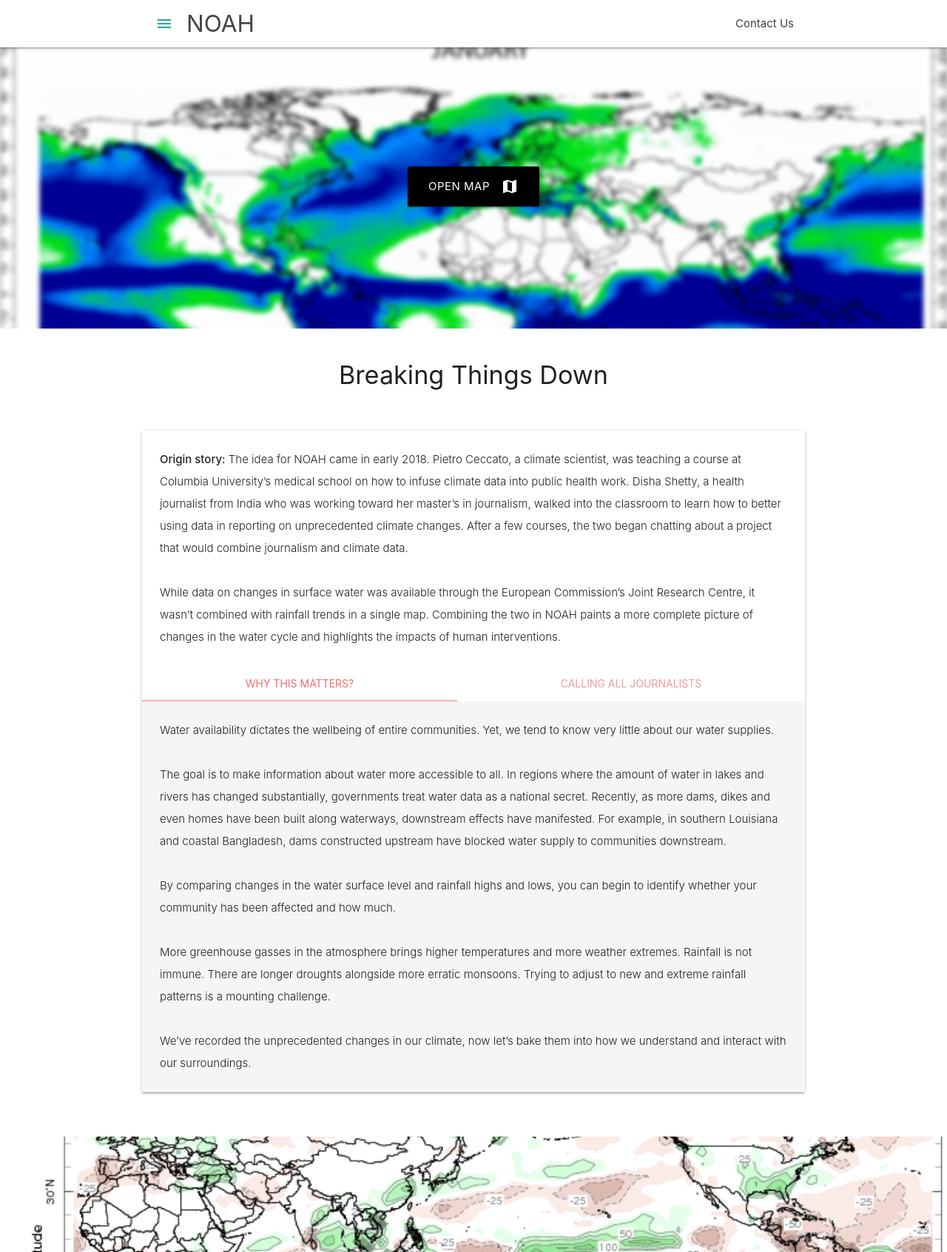
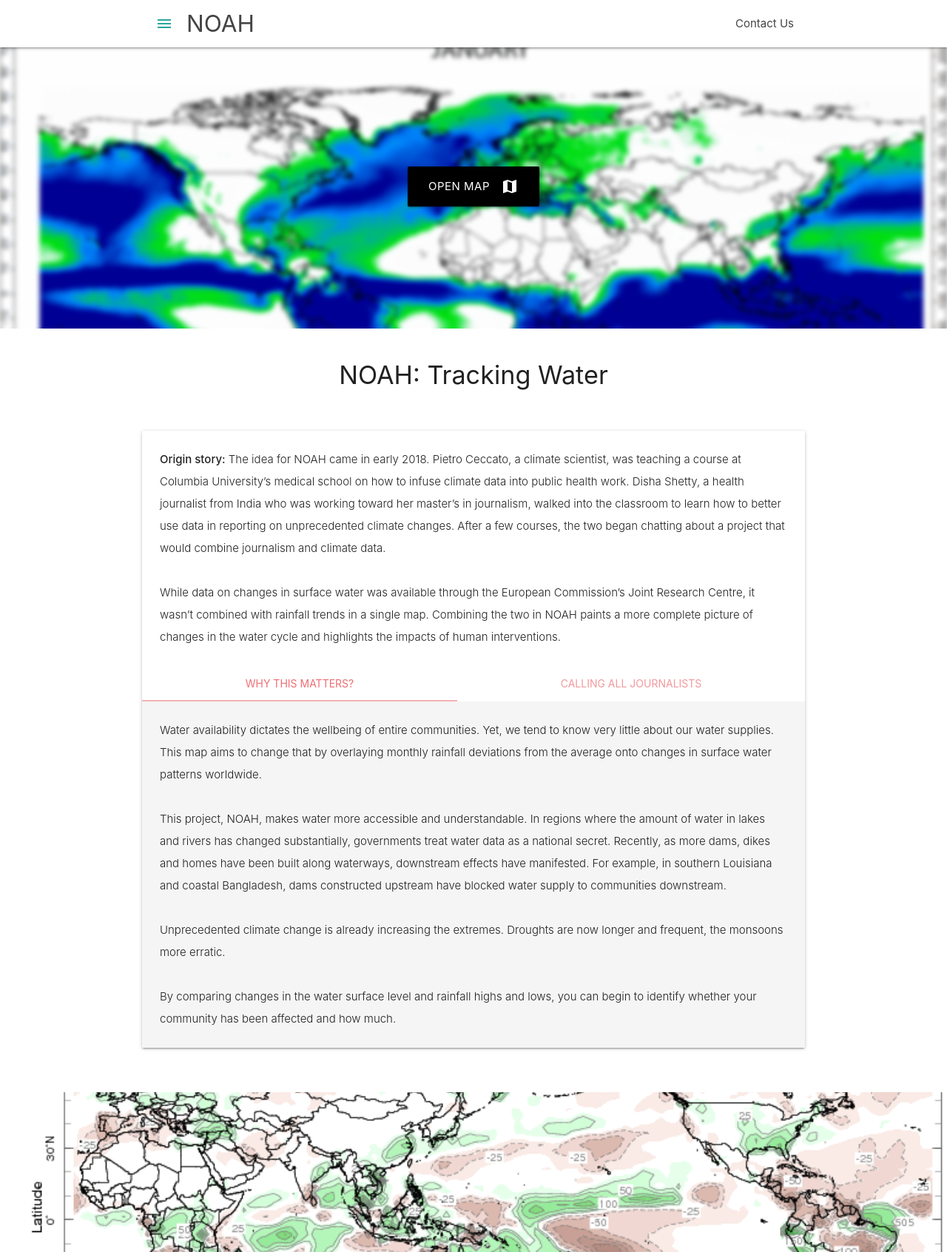
Before and after one commit to ravielakshmanan/arcgis, a Flask app: page / in a window 1280 px wide. Shown: the top 1692 px of the page at 74% size. Run offline with Flask 2, Linux system fonts and the light colour scheme; some libraries are stand-ins or nearby versions.

Commit message:
description chnages to home page

```diff
--- a/templates/index.html
+++ b/templates/index.html
@@ -66,7 +66,7 @@
       <div class="row">
         <div class="col s12 center">
           <h3><i class="mdi-content-send brown-text"></i></h3>
-          <h4>Breaking Things Down</h4>
+          <h4>NOAH: Tracking Water </h4>
         </div>
       </div>
     </div>
@@ -76,7 +76,7 @@
     <div class="card darken-1">
       <div class="card-content">
         <p class="left-align light">
-          <strong>Origin story:</strong> The idea for NOAH came in early 2018. Pietro Ceccato, a climate scientist, was teaching a course at Columbia University’s medical school on how to infuse climate data into public health work. Disha Shetty, a health journalist from India who was working toward her master’s in journalism, walked into the classroom to learn how to better using data in reporting on unprecedented climate changes. After a few courses, the two began chatting about a project that would combine journalism and climate data.
+          <strong>Origin story:</strong> The idea for NOAH came in early 2018. Pietro Ceccato, a climate scientist, was teaching a course at Columbia University’s medical school on how to infuse climate data into public health work. Disha Shetty, a health journalist from India who was working toward her master’s in journalism, walked into the classroom to learn how to better use data in reporting on unprecedented climate changes. After a few courses, the two began chatting about a project that would combine journalism and climate data.
           <br/>
           <br/>
           While data on changes in surface water was available through the European Commission’s Joint Research Centre, it wasn’t combined with rainfall trends in a single map. Combining the two in NOAH paints a more complete picture of changes in the water cycle and highlights the impacts of human interventions.
@@ -92,33 +92,27 @@
       <div class="card-content grey white lighten-4">
         <div id="why">
           <p class="left-align light">
-            Water availability dictates the wellbeing of entire communities. Yet, we tend to know very little about our water supplies.
+            Water availability dictates the wellbeing of entire communities. Yet, we tend to know very little about our water supplies. This map aims to change that by overlaying monthly rainfall deviations from the average onto changes in surface water patterns worldwide.
             <br/>
             <br/>
-            The goal is to make information about water more accessible to all. In regions where the amount of water in lakes and rivers has changed substantially, governments treat water data as a national secret. Recently, as more dams, dikes and even homes have been built along waterways, downstream effects have manifested. For example, in southern Louisiana and coastal Bangladesh, dams constructed upstream have blocked water supply to communities downstream.
+            This project, NOAH, makes water more accessible and understandable. In regions where the amount of water in lakes and rivers has changed substantially, governments treat water data as a national secret. Recently, as more dams, dikes and homes have been built along waterways, downstream effects have manifested. For example, in southern Louisiana and coastal Bangladesh, dams constructed upstream have blocked water supply to communities downstream.
+            <br/>
+            <br/>
+            Unprecedented climate change is already increasing the extremes. Droughts are now longer and frequent, the monsoons more erratic.
             <br/>
             <br/>
             By comparing changes in the water surface level and rainfall highs and lows, you can begin to identify whether your community has been affected and how much.
-            <br/>
-            <br/>
-            More greenhouse gasses in the atmosphere brings higher temperatures and more weather extremes. Rainfall is not immune. There are longer droughts alongside more erratic monsoons. Trying to adjust to new and extreme rainfall patterns is a mounting challenge.
-            <br/>
-            <br/>
-            We’ve recorded the unprecedented changes in our climate, now let’s bake them into how we understand and interact with our surroundings.
           </p>
         </div>
         <div id="call">
           <p class="left-align light">
-            NOAH gives journalists  rich opportunities to discover, report and tell stories.
-            <br/>
-            <br/>
-            Touring the world in NOAH, you can find a town where  the community’s reservoir is severely depleted, but rainfall has remained stable; raising questions about water management or upstream engineering. You may also stumble upon an area where little has changed on the surface, but where rainfall highs and lows have fluctuated dramatically. How has that changed the communities?
+            NOAH gives journalists  rich opportunities to discover, report and tell stories. Touring the world in NOAH, you can find a town where  the community’s reservoir is severely depleted, but rainfall has remained stable; raising questions about water management or upstream engineering. You may also stumble upon an area where little has changed on the surface, but where rainfall highs and lows have fluctuated dramatically. How has that changed the communities?
             <br/>
             <br/>
             If you’re a journalist covering a particular area, you can request the raw data for that region. When a climate or water event crops up, you can access both historical and modern-day data to inform your reporting.
             <br/>
             <br/>
-            The journalists on our team are available to guide you through the map, talk through story ideas and share tips on climate reporting. If you reach out to us at water.appspot@gmail.com, one of our journalists will respond within the week and set up a time to chat.
+            The journalists on our team are available to guide you through the map, talk through story ideas and share tips on climate reporting. If you reach out to us at <a href="mailto:water.appspot@gmail.com">water.appspot@gmail.com.</a>, one of our journalists will respond within the week and set up a time to chat.
             <br/>
             <br/>
             We would also like to take this opportunity to express our gratitude to <a href="https://brown.columbia.edu/">The Brown Institute for Media Innovation</a>, without whose support this project would not have been possible.
@@ -155,7 +149,7 @@
             Sources: The National Oceanic and Atmospheric Administration (NOAA) Climate Prediction Center’s Climate Anomaly Monitoring System_OPI provided monthly rainfall data going back to 1978. Columbia University’s International Research Institute for Climate and Society houses this information and presents it in <a href="http://iridl.ldeo.columbia.edu/maproom/Global/Precipitation/Anomaly.html#tabs-1">its own online map</a>.
             <br>
             <br>
-            The global surface water data is courtesy of the European Commission’s Joint Research Centre. Using three million Landsat satellite images, a four-person team at the centre quantified the changes in global surface water between 1984 and 2015. The team published their findings and analysis in <a href="https://www.nature.com/articles/nature20584">Nature in December 2016</a>.
+            The global surface water data is courtesy of the European Commission’s Joint Research Centre. Using three million Landsat satellite images, a four-person team at the centre quantified the changes in global surface water between 1984 and 2015. The team published their findings and analysis in <a href="https://www.nature.com/articles/nature20584"><i>Nature</i> in December 2016</a>.
           </p>
         </div>
     </div>
```
Also changed, not shown: templates/render_map.html (+2 -11 lines), 1 other file.
